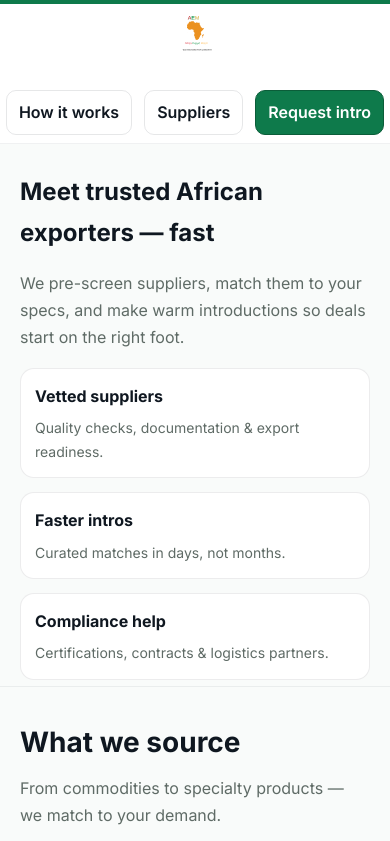
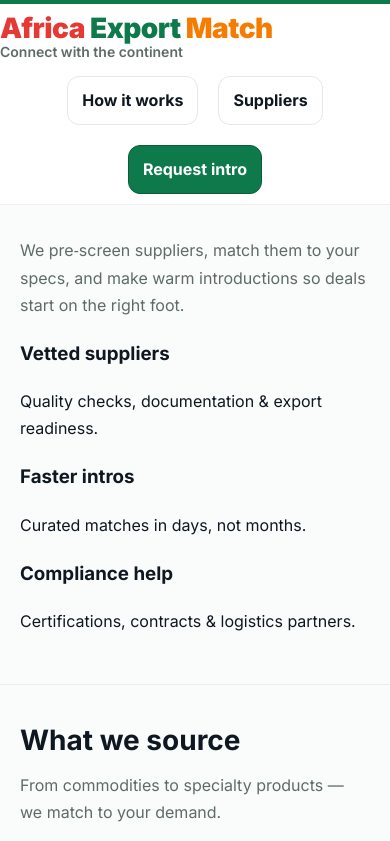
Before and after one commit to abdullkhal/africa-export-match, a plain HTML site: page index.html in a window 390 px wide. Shown: the top 841 px of the page. Drawn offline with Linux system fonts and the light colour scheme; grey boxes are pictures that could not be loaded; files whose address does not match are found by name.

Commit message:
Add files via upload

```diff
--- a/index.html
+++ b/index.html
@@ -3,19 +3,19 @@
 <head>
   <meta charset="utf-8">
   <meta name="viewport" content="width=device-width, initial-scale=1">
-  <title>Africa Export Match — Trusted African Export Sourcing</title>
+  <title>Africa Export Match — Connect with the continent</title>
   <meta name="description" content="Africa Export Match matches global buyers with vetted African exporters. Curated suppliers, faster introductions, compliance support.">
   <link rel="canonical" href="https://www.africaexportmatch.com/">
   <meta name="google-site-verification" content="ZNdG_qSGFIz9iUKbHkRgP7VWCxQcKDOWk2Pqq1wkqmY">
-  <meta property="og:title" content="Africa Export Match — Trusted African Export Sourcing">
+  <meta property="og:title" content="Africa Export Match — Connect with the continent">
   <meta property="og:description" content="Curated suppliers and faster introductions across agri, minerals, and manufactured goods.">
   <meta property="og:type" content="website">
   <meta property="og:url" content="https://www.africaexportmatch.com/">
   <meta property="og:image" content="https://www.africaexportmatch.com/assets/og-image.png">
   <link rel="icon" href="/assets/favicon.ico">
-  <link rel="icon" type="image/png" href="/assets/favicon.png" sizes="512x512">
+  <link rel="icon" type="image/png" href="/assets/favicon.png" sizes="64x64">
   <link rel="preconnect" href="https://fonts.googleapis.com"><link rel="preconnect" href="https://fonts.gstatic.com" crossorigin>
-  <link href="https://fonts.googleapis.com/css2?family=Inter:wght@400;600;700;800&display=swap" rel="stylesheet">
+  <link href="https://fonts.googleapis.com/css2?family=Inter:wght@400;600;700;900&display=swap" rel="stylesheet">
   <link rel="stylesheet" href="style.css">
   <script async src="https://www.googletagmanager.com/gtag/js?id=G-LPWTQY1C2C"></script>
   <script>
@@ -27,10 +27,15 @@
 </head>
 <body>
   <div class="accent" aria-hidden="true"></div>
-  <header class="masthead" role="banner">
-    <div class="container mast-inner">
-      <div class="mast-logo"><img src="/assets/logo.svg" alt="Africa Export Match logo" /></div>
-      <nav class="mast-nav" aria-label="Primary">
+  <header class="header" role="banner">
+    <div class="container header-inner">
+      <div class="brandblock" aria-label="Site identity">
+        <div class="brandline">
+          <span class="red">Africa</span> <span class="green">Export</span> <span class="orange">Match</span>
+        </div>
+        <div class="tagline">Connect with the continent</div>
+      </div>
+      <nav class="primary-nav" aria-label="Primary">
         <a href="#how">How it works</a>
         <a href="suppliers.html">Suppliers</a>
         <a class="cta" href="#contact">Request intro</a>
@@ -39,10 +44,9 @@
   </header>
 
   <main>
-    <section class="hero">
+    <section class="section">
       <div class="container">
-        <h1 style="margin:8px 0 6px">Meet trusted African exporters — fast</h1>
-        <p class="lead">We pre-screen suppliers, match them to your specs, and make warm introductions so deals start on the right foot.</p>
+        <p class="lead">We pre‑screen suppliers, match them to your specs, and make warm introductions so deals start on the right foot.</p>
         <div class="badges" aria-label="Key benefits">
           <div class="badge"><h3>Vetted suppliers</h3><p>Quality checks, documentation & export readiness.</p></div>
           <div class="badge"><h3>Faster intros</h3><p>Curated matches in days, not months.</p></div>
@@ -122,14 +126,8 @@
         </div>
         <div>
           <h2>Frequently asked</h2>
-          <div class="faq-item" style="border:1px solid rgba(15,23,32,.08);border-radius:14px">
-            <h3 class="faq-q" style="margin:0;padding:10px 12px;cursor:pointer">Do you charge buyers or suppliers?</h3>
-            <div class="faq-a" style="display:none;padding:0 12px 12px;color:var(--muted)">We’re flexible. Depending on the engagement, we may charge the buyer, supplier, or work on a success fee.</div>
-          </div>
-          <div class="faq-item" style="border:1px solid rgba(15,23,32,.08);border-radius:14px;margin-top:8px">
-            <h3 class="faq-q" style="margin:0;padding:10px 12px;cursor:pointer">How do you vet suppliers?</h3>
-            <div class="faq-a" style="display:none;padding:0 12px 12px;color:var(--muted)">We screen documentation, certifications, references, export readiness, and production capacity.</div>
-          </div>
+          <div class="faq-item"><h3 class="faq-q">Do you charge buyers or suppliers?</h3><div class="faq-a">We’re flexible. Depending on the engagement, we may charge the buyer, supplier, or work on a success fee.</div></div>
+          <div class="faq-item" style="margin-top:8px"><h3 class="faq-q">How do you vet suppliers?</h3><div class="faq-a">We screen documentation, certifications, references, export readiness, and production capacity.</div></div>
         </div>
       </div>
     </section>
@@ -142,11 +140,6 @@
     </div>
   </footer>
 
-  <script>
-// FAQ toggle
-document.querySelectorAll('.faq-q').forEach(btn => {
-  btn.addEventListener('click', () => btn.parentElement.classList.toggle('open'));
-});
-</script>
+  <script src="script.js"></script>
 </body>
 </html>
--- a/script.js
+++ b/script.js
@@ -1,5 +1,5 @@
 
 // FAQ toggle
 document.querySelectorAll('.faq-q').forEach(btn => {
-  btn.addEventListener('click', () => btn.parentElement.classList.toggle('open'));
+  btn.addEventListener('click', () => btn.parentElement.parentElement.classList.toggle('open'));
 });
--- a/style.css
+++ b/style.css
@@ -2,40 +2,40 @@
 :root{
   --brand:#0e7a4b;
   --brand-dark:#0b5d39;
-  --bg:#f9fbfa;
+  --bg:#fafcfb;
   --ink:#0f1720;
   --muted:#5f6b66;
   --card:#ffffff;
-  --ring:#2bd881;
   --bar:#0e7a4b;
+  --red:#e53935;
+  --green:#0e7a4b;
+  --orange:#f57c00;
 }
 *{box-sizing:border-box}
 html{scroll-behavior:smooth}
 html,body{margin:0;padding:0}
 body{font-family:Inter, ui-sans-serif, system-ui, -apple-system, Segoe UI, Roboto, Helvetica, Arial; background:var(--bg); color:var(--ink); line-height:1.7}
-
 .container{max-width:1180px;margin:0 auto;padding:0 20px}
 
-/* Accent bar + Masthead */
-.accent{height:4px;background:var(--bar);}
-.masthead{position:sticky;top:0;z-index:40;background:rgba(255,255,255,.94);backdrop-filter:blur(10px);border-bottom:1px solid rgba(15,23,32,.06)}
-.mast-inner{display:flex;flex-direction:column;align-items:center;gap:8px;padding:8px 0}
-.mast-logo img{height:80px}
-.mast-nav{display:flex;gap:12px;flex-wrap:wrap;justify-content:center}
-.mast-nav a{display:inline-block;padding:8px 12px;border-radius:10px;text-decoration:none;border:1px solid rgba(15,23,32,.1);color:var(--ink);font-weight:600;transition:transform .08s ease, background .12s ease}
-.mast-nav a:hover{background:#f2f6f3;transform:translateY(-1px)}
-.mast-nav a.cta{background:var(--brand);color:#fff;border-color:var(--brand-dark)}
-.mast-nav a.cta:hover{filter:brightness(1.05)}
+/* Accent bar */
+.accent{height:4px;background:var(--bar)}
 
-/* Hero */
-.hero{padding:20px 0 6px;border-bottom:1px solid rgba(15,23,32,.06)}
-.hero .lead{color:var(--muted);max-width:900px}
+/* Header with big wordmark left, spaced nav right */
+.header{position:sticky;top:0;z-index:40;background:rgba(255,255,255,.96);backdrop-filter:blur(10px);border-bottom:1px solid rgba(15,23,32,.06)}
+.header-inner{display:grid;grid-template-columns:1.3fr .7fr;align-items:center;gap:16px;padding:10px 0}
+.brandblock{line-height:1.05}
+/* Bigger desktop max: 80px */
+.brandline{font-weight:900;font-size:clamp(28px, 5vw, 80px);letter-spacing:-0.5px}
+.brandline .red{color:var(--red)}
+.brandline .green{color:var(--green)}
+.brandline .orange{color:var(--orange)}
+.tagline{margin-top:2px;font-weight:600;color:var(--muted);font-size:clamp(14px,1.4vw,18px)}
 
-/* Badges */
-.badges{display:grid;grid-template-columns:repeat(auto-fit,minmax(220px,1fr));gap:14px;margin:12px 0 0}
-.badge{background:var(--card);border:1px solid rgba(15,23,32,.08);border-radius:14px;padding:14px}
-.badge h3{margin:0 0 6px;font-size:16px}
-.badge p{margin:0;color:var(--muted);font-size:14px}
+.primary-nav{display:flex;justify-content:flex-end;gap:36px;flex-wrap:wrap}
+.primary-nav a{display:inline-block;padding:10px 14px;border-radius:12px;text-decoration:none;border:1px solid rgba(15,23,32,.1);color:var(--ink);font-weight:700;transition:transform .08s ease, background .12s ease}
+.primary-nav a:hover{background:#f1f5f3;transform:translateY(-1px)}
+.primary-nav a.cta{background:var(--brand);color:#fff;border-color:var(--brand-dark)}
+.primary-nav a.cta:hover{filter:brightness(1.05)}
 
 /* Sections */
 .section{padding:32px 0;border-bottom:1px solid rgba(15,23,32,.06)}
@@ -55,14 +55,11 @@ body{font-family:Inter, ui-sans-serif, system-ui, -apple-system, Segoe UI, Robot
 .logos img{width:100%;max-width:180px;opacity:.85;filter:grayscale(100%) contrast(1.1)}
 .logos img:hover{opacity:1;filter:none}
 
-/* Gallery thumbnails */
-.gallery{display:grid;grid-template-columns:repeat(auto-fit,minmax(180px,1fr));gap:8px}
-.gallery img{width:100%;height:130px;object-fit:cover;border-radius:10px;border:1px solid rgba(15,23,32,.06)}
-
-/* Process */
-.process{display:grid;grid-template-columns:repeat(auto-fit,minmax(240px,1fr));gap:12px}
-.step{background:var(--card);border:1px solid rgba(15,23,32,.08);border-radius:14px;padding:14px}
-.step .num{display:inline-flex;width:28px;height:28px;border-radius:50%;align-items:center;justify-content:center;background:var(--brand);color:#fff;font-weight:800;margin-bottom:8px}
+/* FAQ */
+.faq-item{background:var(--card);border:1px solid rgba(15,23,32,.08);border-radius:14px}
+.faq-q{margin:0;padding:10px 12px;cursor:pointer}
+.faq-a{display:none;padding:0 12px 12px;color:var(--muted)}
+.faq-item.open .faq-a{display:block}
 
 /* Forms */
 .input{width:100%;padding:12px;border-radius:12px;border:1px solid rgba(15,23,32,.15);background:#fff;color:var(--ink);outline:none}
@@ -71,6 +68,8 @@ body{font-family:Inter, ui-sans-serif, system-ui, -apple-system, Segoe UI, Robot
 .footer{padding:24px 0;color:var(--muted)}
 .footer a{color:var(--ink)}
 
-@media (max-width:700px){
-  .mast-logo img{height:62px}
+@media (max-width:860px){
+  .header-inner{grid-template-columns:1fr}
+  .primary-nav{justify-content:center;gap:20px}
+  .brandline{font-size:clamp(28px, 7vw, 44px)}
 }
```
Also changed, not shown: 404.html (+4 -1 lines), privacy.html (+4 -1 lines), suppliers.html (+4 -1 lines), terms.html (+4 -1 lines), thank-you.html (+5 -2 lines), sitemap.xml (line endings or trailing spaces), 1 other file.
